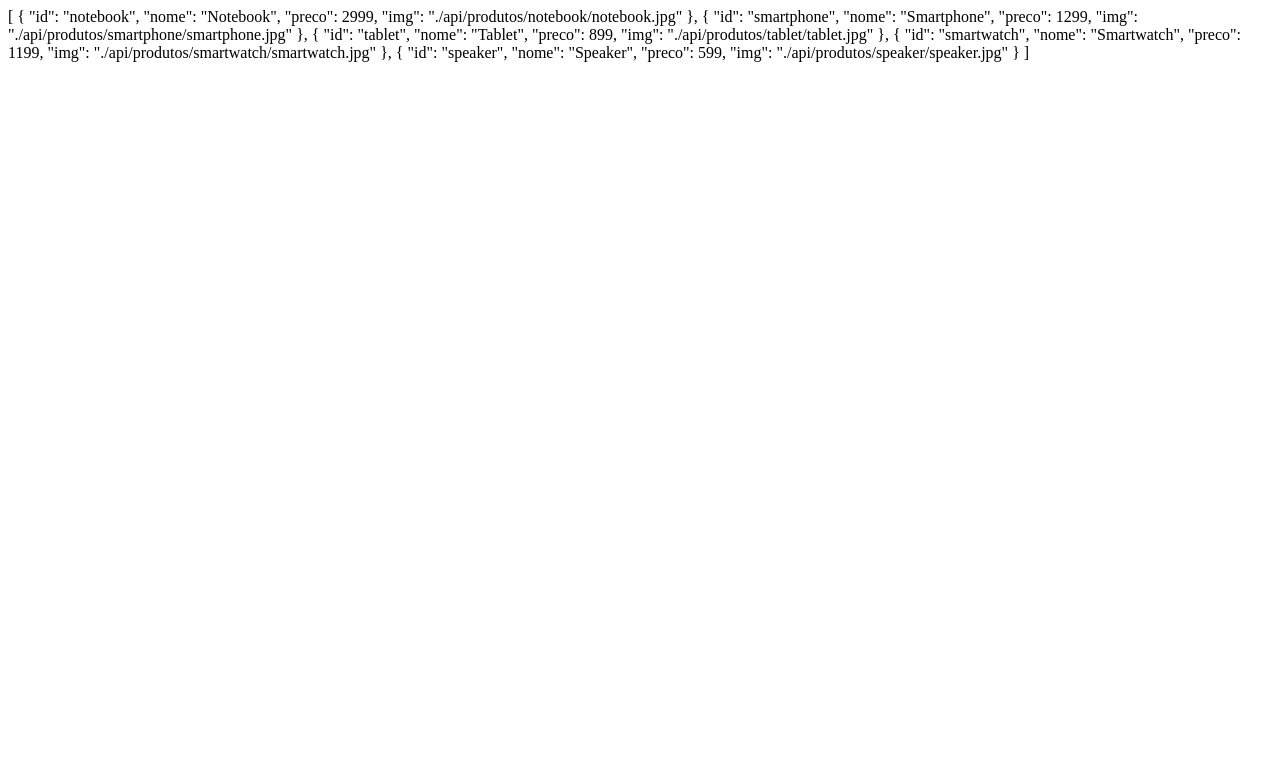
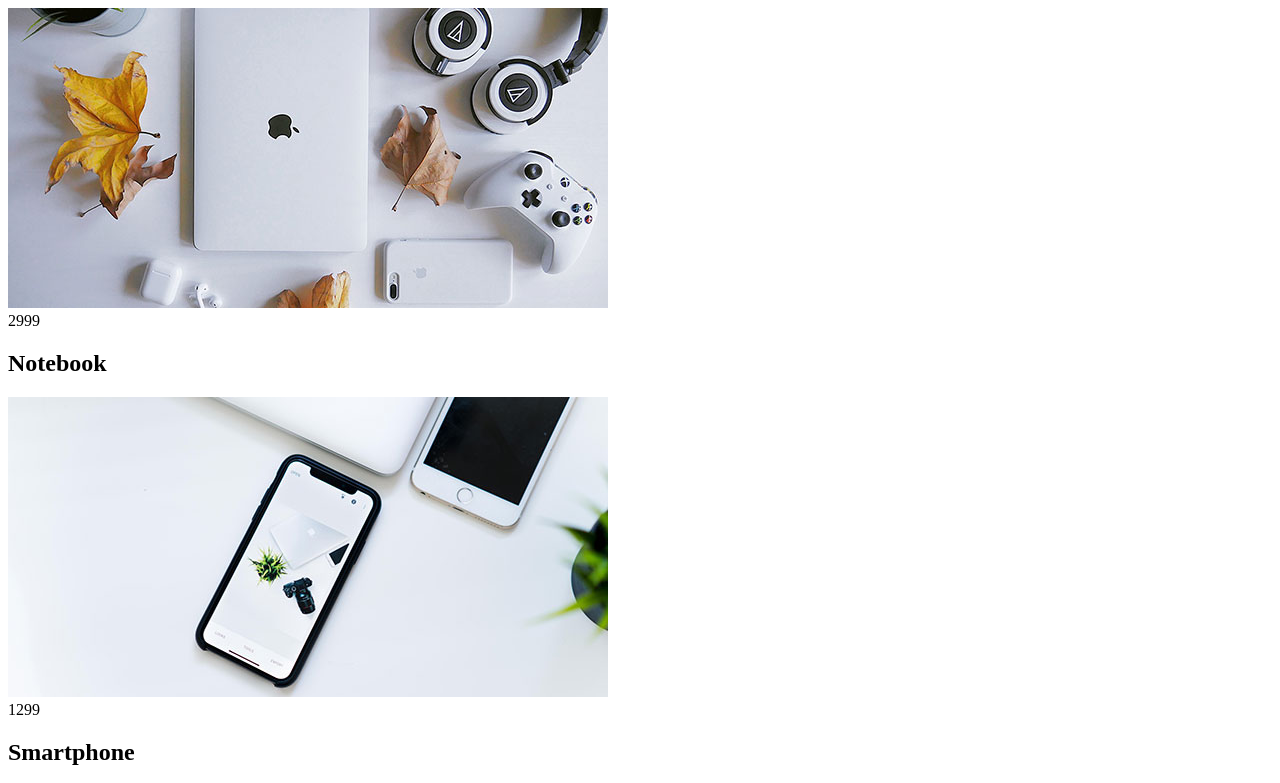
Before and after one commit to fenatan/techno, a plain HTML site: page index.html in a window 1280 px wide. Shown: the top 783 px of the page. Drawn offline with Linux system fonts and the light colour scheme.

Commit message:
add: product list HTML structure

```diff
--- a/index.html
+++ b/index.html
@@ -1,5 +1,6 @@
 <!DOCTYPE html>
 <html lang="en">
+
 <head>
   <meta charset="UTF-8">
   <meta name="viewport" content="width=device-width, initial-scale=1.0">
@@ -7,10 +8,21 @@
   <link rel="stylesheet" href="./styles.css">
   <title>Techno</title>
 </head>
+
 <body>
   <div id="app">
-    {{produtos}}
+    <section class="produtos">
+      <div v-for="produto in produtos" class="produto">
+        <img :src="produto.img" :key="produto.id" :alt="produto.nome">
+
+        <div class="produto_info">
+          <span class="produto_preco">{{produto.preco}}</span>
+          <h2 class="produto_titulo">{{produto.nome}}</h2>
+        </div>
+      </div>
+    </section>
   </div>
   <script src="./app.js"></script>
 </body>
+
 </html>
```
